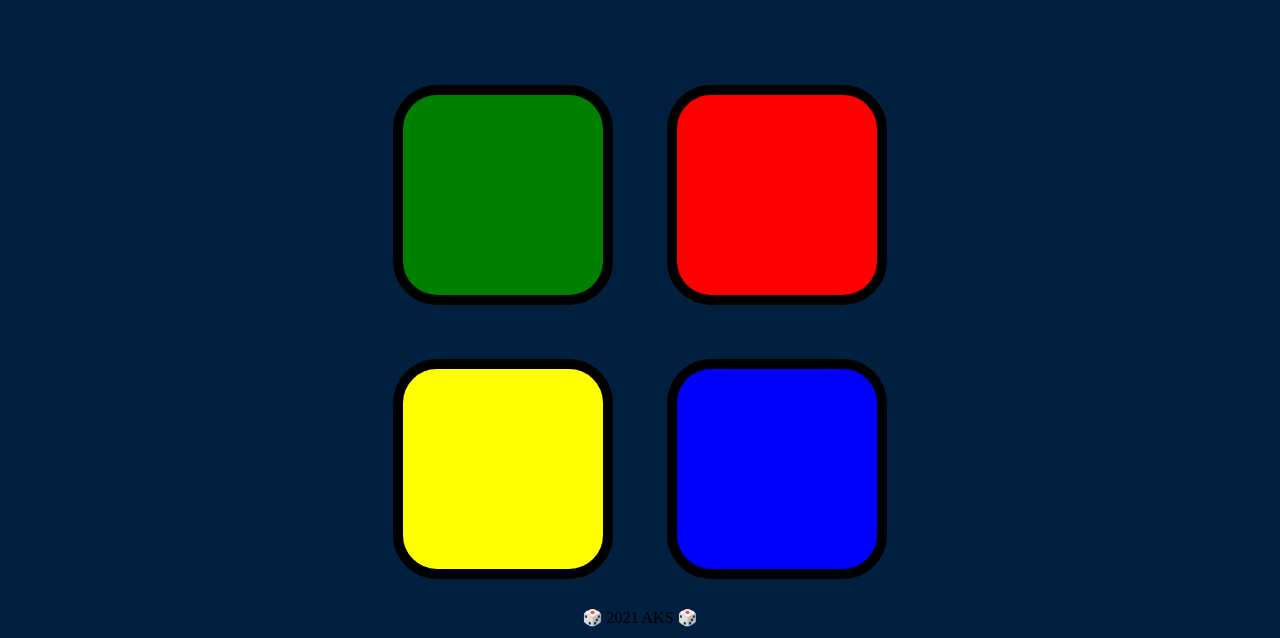
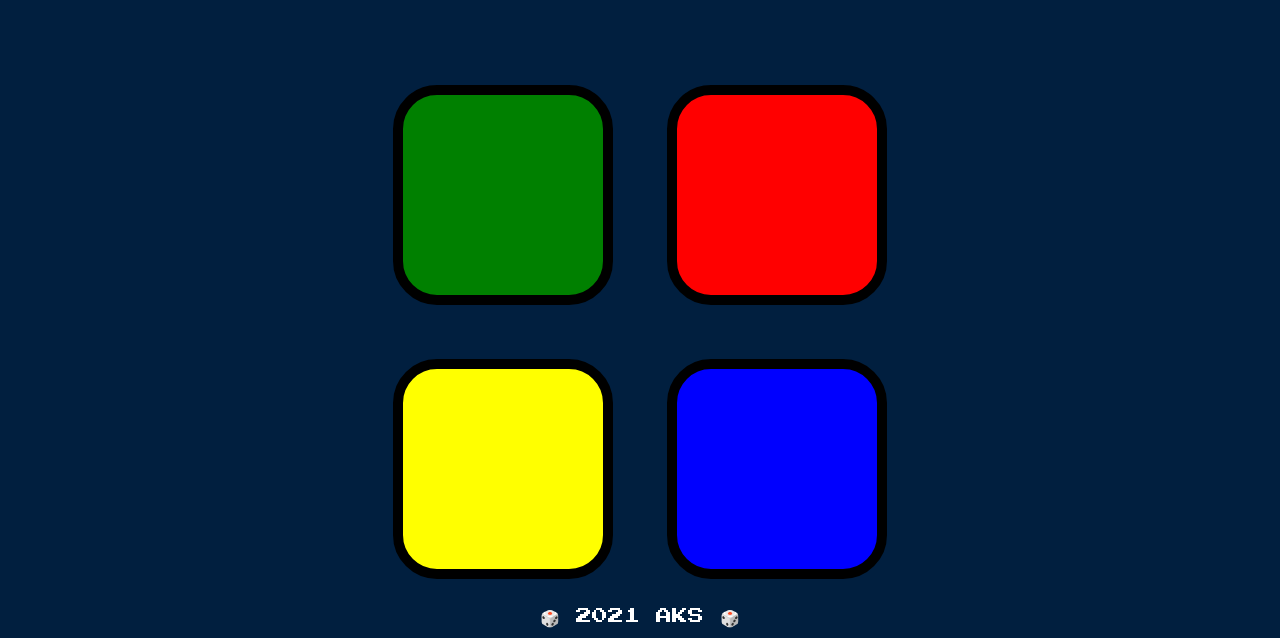
Before and after one commit to ankitkrsingha/SimonGame, a plain HTML site: page index.html in a window 1280 px wide. Shown: the part 162-800 px from the top of the page. Drawn offline with nearby package versions, Linux system fonts and the light colour scheme.

Commit message:
Update game.css

```diff
--- a/game.css
+++ b/game.css
@@ -3,10 +3,15 @@ body {
   background-color: #011F3F;
 }
 
+footer {
+  font-family: 'Press Start 2P', cursive;
+  color: #fff;
+}
+
 #level-title {
   font-family: 'Press Start 2P', cursive;
   font-size: 3rem;
-  margin:  5%;
+  margin: 5%;
   color: #FEF2BF;
 }
 
@@ -14,7 +19,6 @@ body {
   display: block;
   width: 50%;
   margin: auto;
-
 }
 
 .btn {
```
